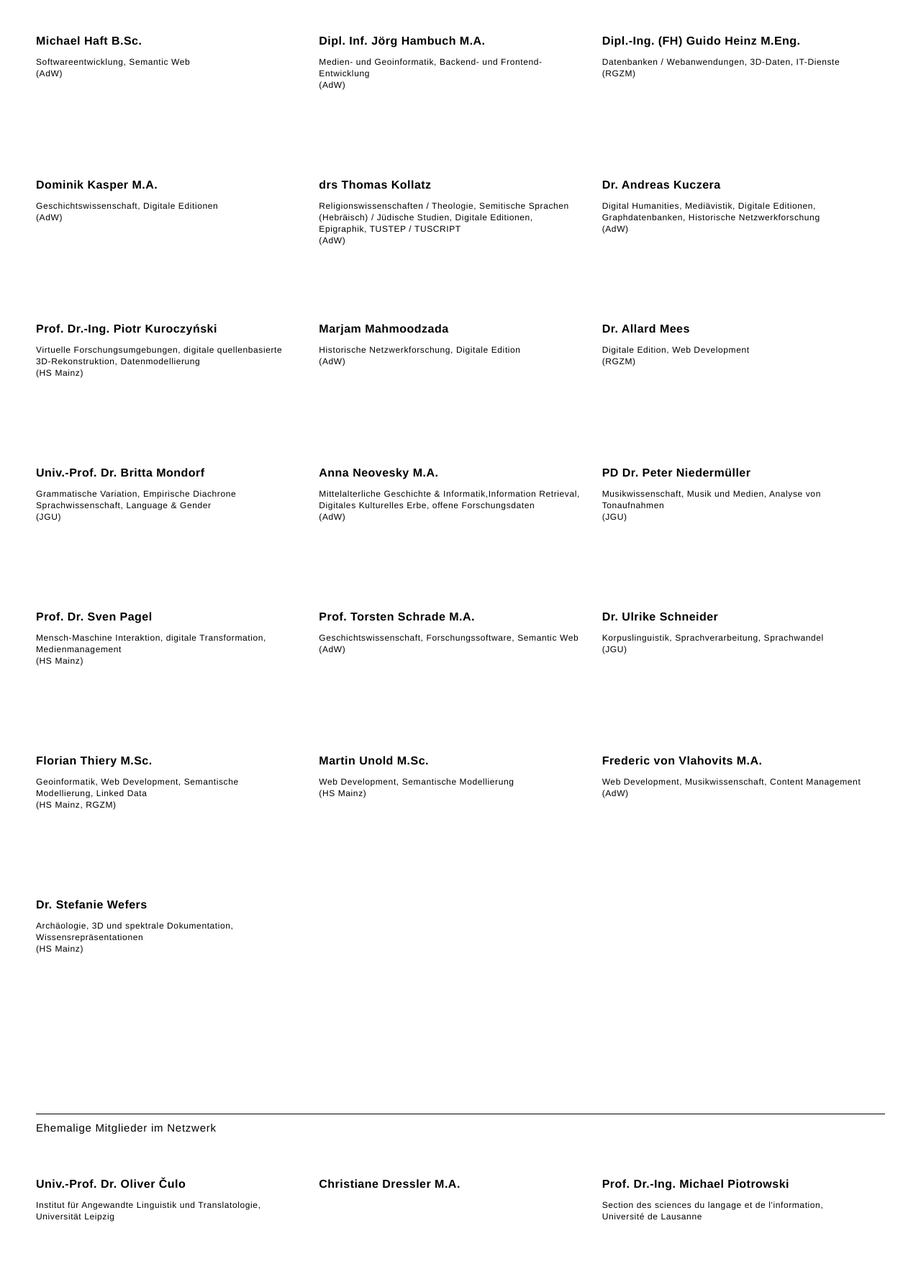
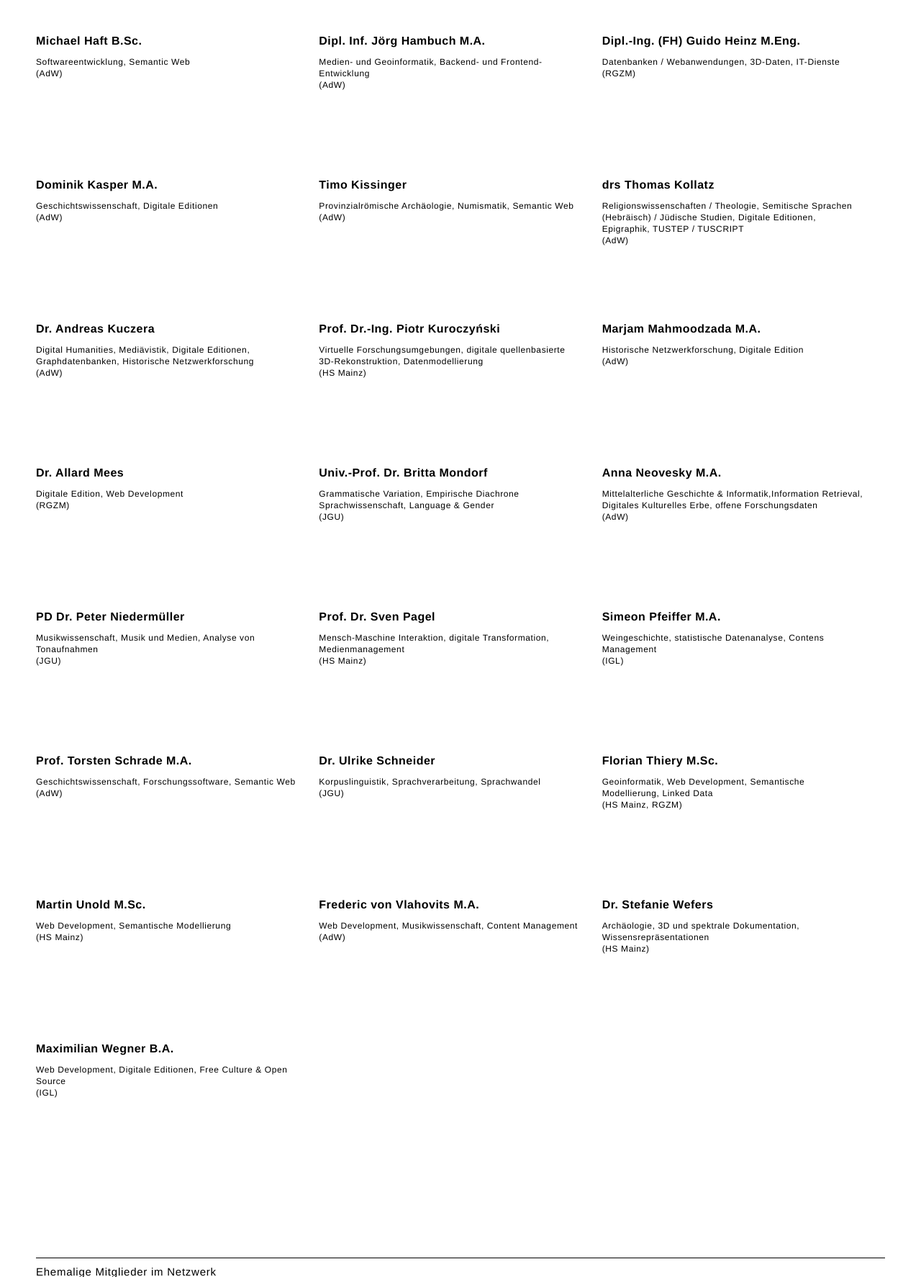
Before and after one commit to mainzed/website, a PHP site: page /de/index.php in a window 1280 px wide. Shown: the part 3318-5092 px from the top of the page at 72% size. Run offline with PHP 8.4, Linux system fonts and the light colour scheme; some libraries are stand-ins or nearby versions.

Commit message:
Netzwerk ergänzt
Wegner, Pfeiffer, Kissinger, Titulatur Marjam

```diff
--- a/index.php
+++ b/index.php
@@ -293,6 +293,16 @@
 	        </div>
         </div>
 
+		<div class="box">
+	        <div about="#kissinger" typeof="foaf:Person">
+			        <a class="person" href="http://www.digitale-akademie.de/profil/" property="foaf:homepage">Timo Kissinger</a>
+			        <br>
+			        <span class="personinfo">
+			        	<?php echo $lang['infokissinger']; ?>
+			        </span>
+	        </div>
+        </div>
+
         <div class="box">
 	        <div about="#kollatz" typeof="foaf:Person">
 			        <a class="person" href="http://www.adwmainz.de/mitarbeiter/profil/drs-thomas-kollatz.html" property="foaf:homepage">drs Thomas Kollatz</a>
@@ -325,7 +335,7 @@
 
         <div class="box">
 	        <div about="#mahmoodzada" typeof="foaf:Person">
-			        <a class="person" href="http://www.adwmainz.de/mitarbeiter/profil/marjam-mahmoodzada.html" property="foaf:homepage">Marjam Mahmoodzada</a>
+			        <a class="person" href="http://www.adwmainz.de/mitarbeiter/profil/marjam-mahmoodzada.html" property="foaf:homepage">Marjam Mahmoodzada M.A.</a>
 			        <br>
 			        <span class="personinfo">
 			        	<?php echo $lang['infomahmoodzada']; ?>
@@ -384,6 +394,16 @@
         </div>
 
         <div class="box">
+	        <div about="#pfeiffer" typeof="foaf:Person">
+			        <a class="person" href="http://www.igl.uni-mainz.de/institut/mitarbeiter/" property="foaf:homepage">Simeon Pfeiffer M.A. </a>
+			        <br>
+			        <span class="personinfo">
+			        	<?php echo $lang['infopfeiffer']; ?>
+			        </span>
+	        </div>
+        </div>
+
+	  <div class="box">
 	        <div about="#schrade" typeof="foaf:Person">
 			        <a class="person" href="http://www.adwmainz.de/mitarbeiter/profil/prof-torsten-schrade.html" property="foaf:homepage">Prof. Torsten Schrade M.A.</a>
 			        <br>
@@ -433,7 +453,7 @@
 	        </div>
         </div>
 
-        <div class="box marginbottom">
+        <div class="box">
 	        <div about="#wefers" typeof="foaf:Person">
 			        <a class="person" href="https://i3mainz.hs-mainz.de/de/personal/stefanie.wefers" property="foaf:homepage">Dr. Stefanie Wefers</a>
 			        <br>
@@ -443,6 +463,15 @@
 	        </div>
         </div>
 
+		<div class="box marginbottom">
+	        <div about="#wegner" typeof="foaf:Person">
+			        <a class="person" href="http://www.igl.uni-mainz.de/institut/mitarbeiter/" property="foaf:homepage">Maximilian Wegner B.A.</a>
+			        <br>
+			        <span class="personinfo">
+			        	<?php echo $lang['infowegner']; ?>
+			        </span>
+	        </div>
+        </div>
 
 	<h2><?php echo $lang['h2alumni']; ?></h2>
 
--- a/php/lang.de.php
+++ b/php/lang.de.php
@@ -139,6 +139,7 @@ $lang['infohaft'] =			'Softwareentwicklung, Semantic Web <br> (AdW)';
 $lang['infohambuch'] =		'Medien- und Geoinformatik, Backend- und Frontend-Entwicklung <br> (AdW)';
 $lang['infoheinz'] =		'Datenbanken / Webanwendungen, 3D-Daten, IT-Dienste <br> (RGZM)';
 $lang['infokasper'] =		'Geschichtswissenschaft, Digitale Editionen <br> (AdW)';
+$lang['infokissinger'] =    'Provinzialrömische Archäologie, Numismatik, Semantic Web <br> (AdW)';
 $lang['infokollatz'] =		'Religionswissenschaften / Theologie, Semitische Sprachen (Hebräisch) / Jüdische Studien, Digitale Editionen, Epigraphik, TUSTEP / TUSCRIPT <br> (AdW)';
 $lang['infokuczera'] =		'Digital Humanities, Mediävistik, Digitale Editionen, Graphdatenbanken, Historische Netzwerkforschung <br> (AdW)';
 $lang['infokuroczynski'] =	'Virtuelle Forschungsumgebungen, digitale quellenbasierte 3D-Rekonstruktion, Datenmodellierung <br> (HS Mainz)';
@@ -148,12 +149,14 @@ $lang['infomondorf'] =		'Grammatische Variation, Empirische Diachrone Sprachwiss
 $lang['infoneovesky'] =		'Mittelalterliche Geschichte & Informatik,Information Retrieval, Digitales Kulturelles Erbe, offene Forschungsdaten <br> (AdW)';
 $lang['infoniedermueller'] ='Musikwissenschaft, Musik und Medien, Analyse von Tonaufnahmen <br> (JGU)';
 $lang['infopagel'] =		'Mensch-Maschine Interaktion, digitale Transformation, Medienmanagement <br> (HS Mainz)';
+$lang['infopfeiffer'] =     'Weingeschichte, statistische Datenanalyse, Contens Management <br> (IGL)';
 $lang['infoschrade2'] =		'Geschichtswissenschaft, Forschungssoftware, Semantic Web <br> (AdW)';
 $lang['infoschneider'] =	'Korpuslinguistik, Sprachverarbeitung, Sprachwandel <br> (JGU)';
 $lang['infothiery'] =		'Geoinformatik, Web Development, Semantische Modellierung, Linked Data <br> (HS Mainz, RGZM)';
 $lang['infounold'] =		'Web Development, Semantische Modellierung <br> (HS Mainz)';
 $lang['infovlahovits'] =	'Web Development, Musikwissenschaft, Content Management <br> (AdW)';
 $lang['infowefers'] =		'Archäologie, 3D und spektrale Dokumentation, Wissensrepräsentationen <br> (HS Mainz)';
+$lang['infowegner'] =       'Web Development, Digitale Editionen, Free Culture & Open Source <br> (IGL)';
 
 $lang['infoculo'] =			'Institut für Angewandte Linguistik und Translatologie, Universität Leipzig';
 $lang['infopiotrowski'] =	'Section des sciences du langage et de l\'information, Université de Lausanne';
--- a/php/lang.en.php
+++ b/php/lang.en.php
@@ -124,6 +124,7 @@ $lang['infohaft'] =			'software development, semantic web <br> (AdW)';
 $lang['infohambuch'] =		'media- and geoinformatics, backend and frontend development <br> (AdW)';
 $lang['infoheinz'] =		'database / web Development, 3d data, IT-services <br> (RGZM)';
 $lang['infokasper'] =		'historiography, digital editions <br> (AdW)';
+$lang['infokissinger'] =    'roman provincial Archeology, numismatics, semantic web <br> (AdW)';
 $lang['infokollatz'] =		'religious studies / jewish studies, digital editions, epigraphy, TUSTEP / TUSCRIPT <br> (AdW)';
 $lang['infokuczera'] =		'digital humanities, medieval studies, digital editions, graph database, prosopographical network <br> (AdW)';
 $lang['infokuroczynski']=	'virtual Research Environment, digital source-based 3D reconstruction, data modelling <br> (AdW)';
@@ -133,12 +134,14 @@ $lang['infomondorf'] =		'grammatical variation, empirical diachronic linguistics
 $lang['infoneovesky'] =		'medieval studies, informatics, information retrieval, digital cultural heritage, open research data <br> (AdW)';
 $lang['infoniedermueller'] ='musicology, music and media, recording analysis <br> (JGU)';
 $lang['infopagel'] =		'Human-Computer-Interaction, digital transformation, media management <br> (HS Mainz)';
+$lang['infopfeiffer'] =     'wine history, statistical data analysis, content management <br> (IGL)';
 $lang['infoschrade2'] =		'History, research software engineering, semantic web <br> (AdW)';
 $lang['infoschneider'] =	'corpus linguistics, language processing, language change <br> (JGU)';
 $lang['infothiery'] =		'geoinformatics, web development, semantic modelling, linked data <br> (HS Mainz, RGZM)';
 $lang['infounold'] =		'eeb development, semantic modelling <br> (HS Mainz)';
 $lang['infovlahovits'] =	'eeb development, musicology, content management <br> (AdW)';
 $lang['infowefers'] =		'archaeology, spatial and spektral documentation, knowledge representation <br> (HS Mainz)';
+$lang['infowegner'] =       'web development, digital editions, free culture & open source <br> (IGL)';
 
 $lang['infopaulmann'] =		'Executive Director Leibniz-Institute of European History';
 $lang['infosprenger'] =		'Head of Executive Office<br> Institut für Geschichtliche Landeskunde';
```
